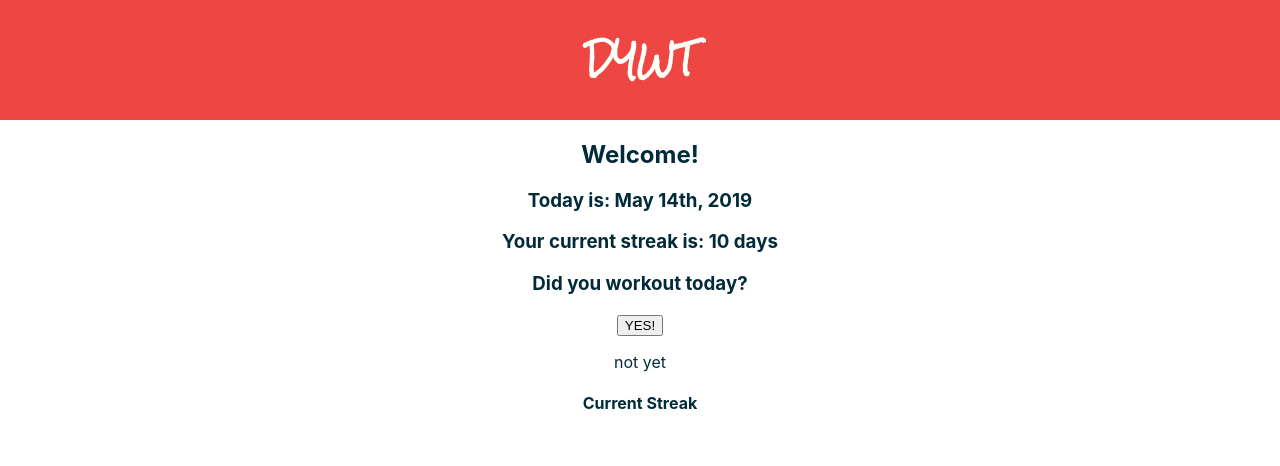
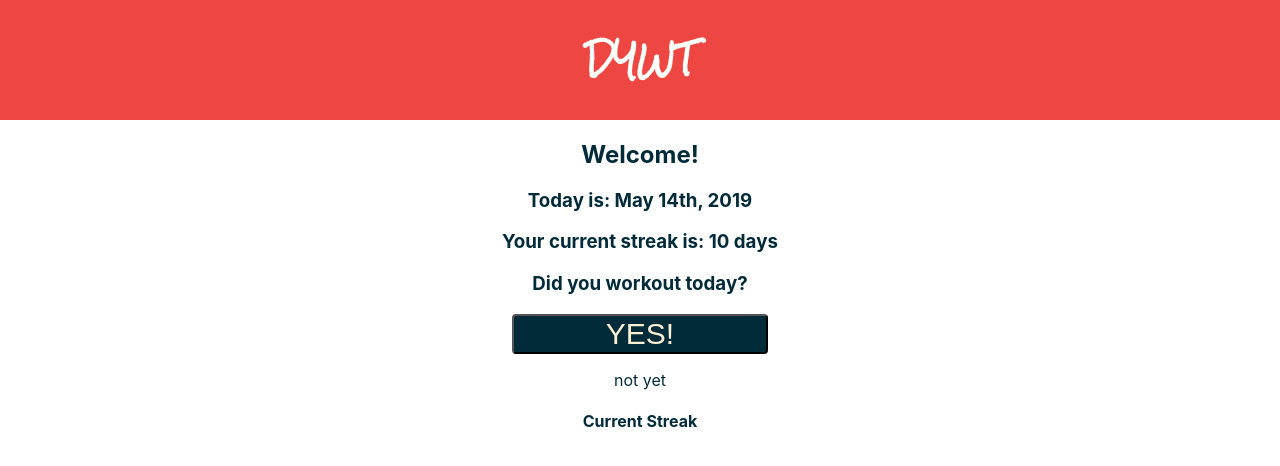
Before and after one commit to brittbmh/workout_tracker, a React (Create React App) app: page / in a window 1280 px wide. Shown: the top 466 px of the page. Built offline with nearby package versions, Linux system fonts and the light colour scheme.

Commit message:
added styling to yesButton

```diff
--- /dev/null
+++ b/src/components/Question/Question.css
@@ -0,0 +1,15 @@
+#yesButton {
+    background-color: #022B3A;
+    color: #FDF0D5;
+    font-size: 30px;
+    border-radius: 4px;
+    width: 20%;
+    -webkit-transition-duration: 0.4s;
+    /* Safari */
+    transition-duration: 0.4s;
+}
+
+#yesButton:hover {
+    background-color: #FDF0D5;
+    color: #022B3A;
+}
--- a/src/components/Question/Question.js
+++ b/src/components/Question/Question.js
@@ -1,11 +1,13 @@
 import React, { Component } from 'react';
+import './Question.css';
 
 class Question extends Component {
     //add conditional render to display something different if they already answered yes that day
     //switch to particle effect YES button that follows up with a random affirmative message
 
-    state = {
-        hidden: false
+    handleYes = () => {
+        //dispatch to saga to add today to database
+        //replace button with star
     }
 
     render() {
@@ -14,7 +16,7 @@ class Question extends Component {
                 <h3 id="workoutQuestion">
                     Did you workout today?
                 </h3>
-                <button id="yesButton">
+                <button id="yesButton" onClick={this.handleYes}>
                         YES!
                 </button>
                 <p><a>not yet</a></p>
```
